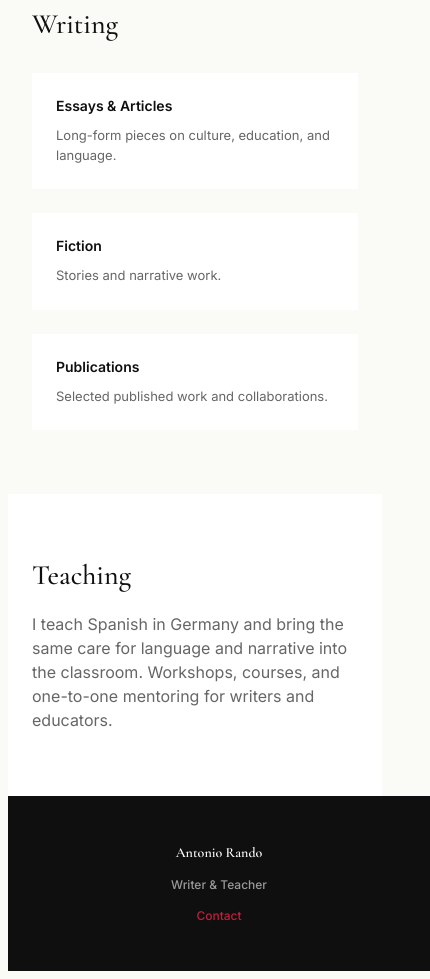
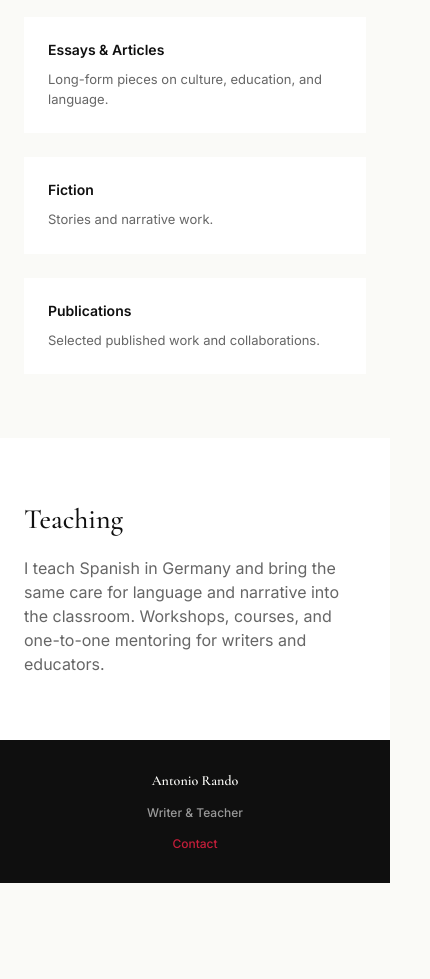
Before and after one commit to Zarzarius/portfolio-antonio-rando, a Next.js app: page / in a window 390 px wide. Shown: the part 1360-2339 px from the top of the page, 430 px wide, since content can reach past the window. After the commit the page ends 2243 px from the top, so only its background shows below. Built offline with nearby package versions, Linux system fonts and the light colour scheme.

Commit message:
Refactor global styles and layout components for improved responsiveness; update SiteFooter structure

```diff
--- a/src/app/globals.css
+++ b/src/app/globals.css
@@ -3,7 +3,26 @@
   --foreground: var(--color-text-primary);
 }
 
+*,
+*::before,
+*::after {
+  box-sizing: border-box;
+}
+
+html {
+  margin: 0;
+  padding: 0;
+  width: 100%;
+  min-width: 100%;
+  min-height: 100%;
+  overflow-x: hidden;
+}
+
 body {
+  margin: 0;
+  padding: 0;
+  width: 100%;
+  min-width: 100%;
   background: var(--background);
   color: var(--foreground);
   font-family: var(--font-body), system-ui, sans-serif;
--- a/src/components/SiteFooter.tsx
+++ b/src/components/SiteFooter.tsx
@@ -4,6 +4,7 @@ import styles from "./layout.module.scss";
 export function SiteFooter() {
   return (
     <footer className={styles.footer}>
+      <div className={styles.footerInner}>
         <span className={styles.footerName}>Antonio Rando</span>
         <span className={styles.footerTagline}>Writer & Teacher</span>
         <div className={styles.footerContact}>
@@ -11,6 +12,7 @@ export function SiteFooter() {
             Contact
           </Link>
         </div>
+      </div>
     </footer>
   );
 }
--- a/src/components/layout.module.scss
+++ b/src/components/layout.module.scss
@@ -6,6 +6,7 @@
 .wrapper {
   display: flex;
   flex-direction: column;
+  width: 100%;
   min-height: 100vh;
   background-color: var(--color-bg-page);
 }
@@ -57,8 +58,7 @@
 /* ─── Main ─────────────────────────────────────────────────────────────── */
 .main {
   flex: 1;
-  max-width: 1440px;
-  margin: 0 auto;
+  margin: 0;
   width: 100%;
 }
 
@@ -126,13 +126,15 @@
 }
 
 .heroImageWrap {
-  flex-shrink: 0;
+  flex-shrink: 1;
+  min-width: 0;
 }
 
 .heroImage {
   position: relative;
   width: 480px;
   max-width: 100%;
+  min-width: 0;
   aspect-ratio: 480 / 360;
   background-color: var(--color-bg-warm);
   border-radius: 4px;
@@ -238,12 +240,23 @@
   display: flex;
   flex-direction: column;
   align-items: center;
-  gap: 16px;
   width: 100%;
-  padding: var(--padding-footer-y) var(--padding-section-x);
+  padding: var(--padding-footer-y) 0;
   background-color: var(--color-footer-bg);
   color: var(--color-footer-text);
   margin-top: auto;
+}
+
+.footerInner {
+  display: flex;
+  flex-direction: column;
+  align-items: center;
+  gap: 16px;
+  width: 100%;
+  max-width: 1440px;
+  margin: 0 auto;
+  padding-left: var(--padding-section-x);
+  padding-right: var(--padding-section-x);
 }
 
 .footerName {
@@ -289,15 +302,31 @@
 @media (max-width: 768px) {
   .header {
     flex-direction: column;
+    align-items: center;
     gap: var(--spacing-lg);
     padding-left: var(--spacing-lg);
     padding-right: var(--spacing-lg);
   }
 
+  .nav {
+    flex-wrap: wrap;
+    justify-content: center;
+    gap: var(--spacing-sm);
+  }
+
   .hero,
   .sectionCard,
-  .writing,
+  .writing {
+    padding-left: var(--spacing-lg);
+    padding-right: var(--spacing-lg);
+  }
+
   .footer {
+    padding-top: var(--spacing-xl);
+    padding-bottom: var(--spacing-xl);
+  }
+
+  .footerInner {
     padding-left: var(--spacing-lg);
     padding-right: var(--spacing-lg);
   }
```
Lines whose indentation alone changed are shown as unchanged.
